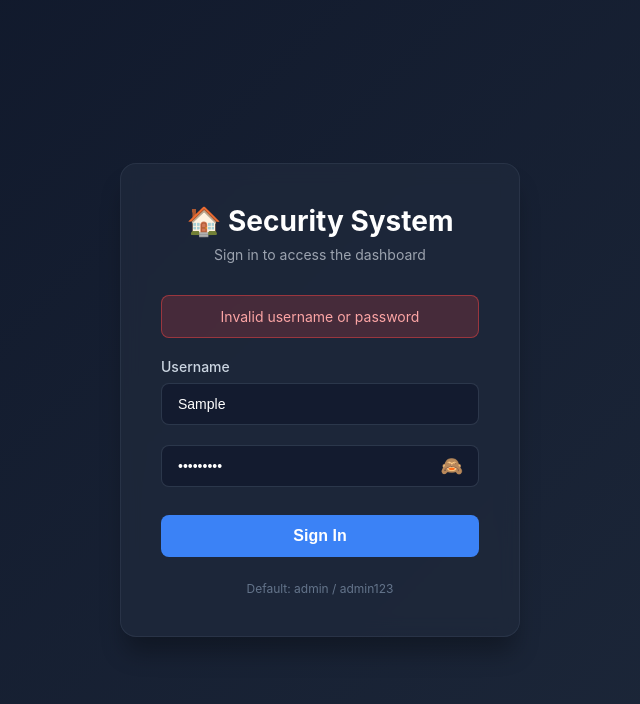
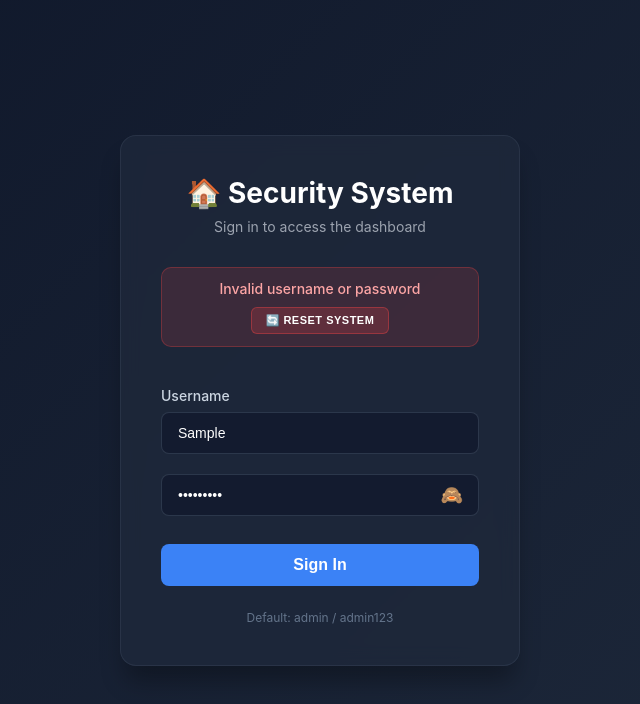
Before and after one commit to Yath-MCA/ayaz-home-security, a React (Vite) app: page /login in a window 1280 px wide. Both pictures are taken after typing "Sample", "Sample123" into the empty fields and a click on the button "Sign In". Shown: the top 704 px of the page, without its empty margins (320-960 px from the left). Built offline with nearby package versions, Linux system fonts and the light colour scheme; no server answers.

Commit message:
feat: introduce login page component with form inputs, authentication logic, error handling, and styling.

```diff
--- a/src/components/Login.jsx
+++ b/src/components/Login.jsx
@@ -36,8 +36,18 @@ const Login = () => {
 
         <form onSubmit={handleSubmit} style={styles.form}>
           {error && (
-            <div style={styles.error}>
-              {error}
+            <div style={styles.errorContainer}>
+              <div style={styles.errorText}>{error}</div>
+              <button
+                type="button"
+                onClick={() => {
+                  localStorage.clear();
+                  window.location.reload();
+                }}
+                style={styles.resetBtn}
+              >
+                🔄 Reset System
+              </button>
             </div>
           )}
 
@@ -199,14 +209,37 @@ const styles = {
     marginTop: '8px',
   },
 
-  error: {
+  errorContainer: {
     padding: '12px',
-    background: 'rgba(239, 68, 68, 0.2)',
-    border: '1px solid rgba(239, 68, 68, 0.5)',
-    borderRadius: '8px',
+    background: 'rgba(239, 68, 68, 0.15)',
+    border: '1px solid rgba(239, 68, 68, 0.3)',
+    borderRadius: '10px',
+    marginBottom: '20px',
+    display: 'flex',
+    flexDirection: 'column',
+    alignItems: 'center',
+    gap: '10px',
+  },
+
+  errorText: {
     color: '#fca5a5',
     fontSize: '14px',
     textAlign: 'center',
+    fontWeight: '500',
+  },
+
+  resetBtn: {
+    padding: '6px 14px',
+    background: 'rgba(239, 68, 68, 0.2)',
+    border: '1px solid rgba(239, 68, 68, 0.4)',
+    borderRadius: '6px',
+    color: '#fff',
+    fontSize: '11px',
+    fontWeight: '700',
+    cursor: 'pointer',
+    textTransform: 'uppercase',
+    letterSpacing: '0.5px',
+    transition: 'all 0.2s',
   },
 
   footer: {
```
